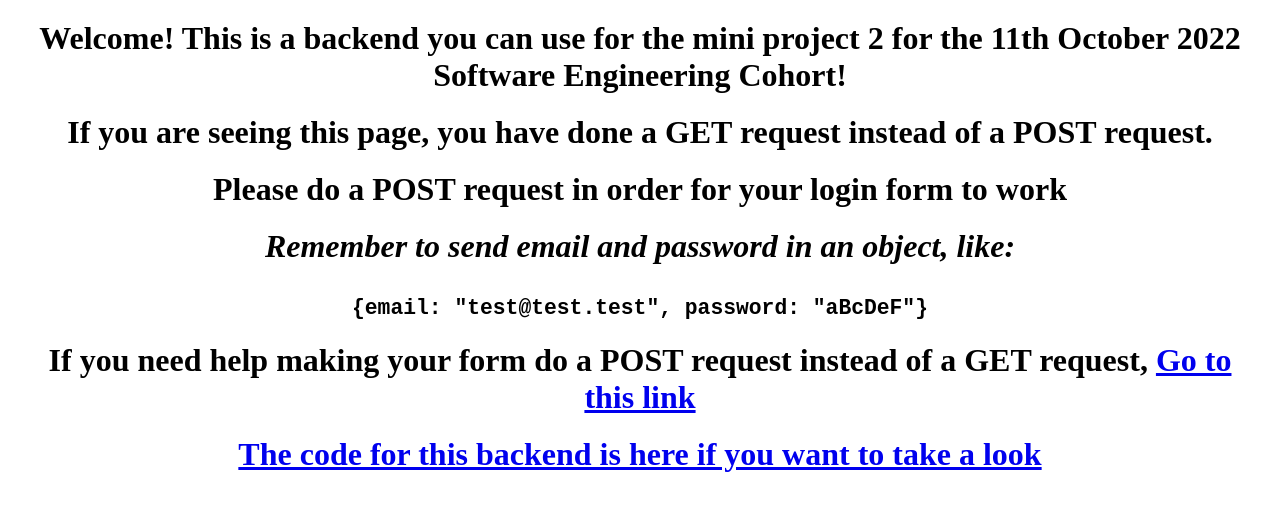
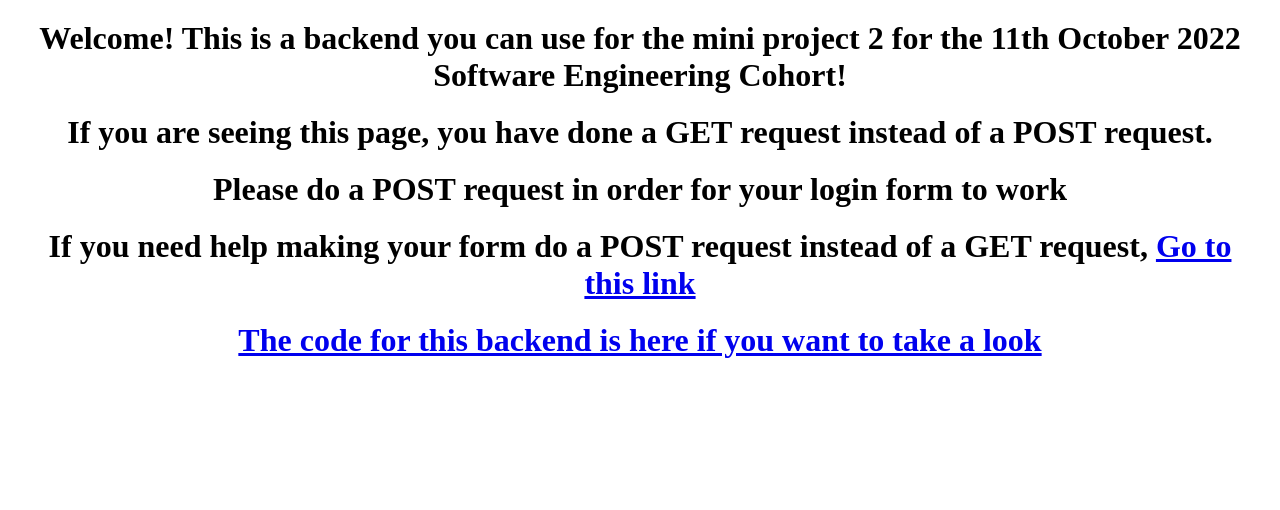
Before and after one commit to JennyChao2022/11oct22-mini-proj-2, a website: page index.html in a window 1280 px wide. Drawn offline with Linux system fonts and the light colour scheme.

Commit message:
update get request page

```diff
--- a/index.html
+++ b/index.html
@@ -18,8 +18,6 @@
         <h1>Welcome! This is a backend you can use for the mini project 2 for the 11th October 2022 Software Engineering Cohort!</h1>
         <h1>If you are seeing this page, you have done a GET request instead of a POST request.</h1>
         <h1>Please do a POST request in order for your login form to work</h1>
-        <h1><i>Remember to send email and password in an object, like:</i></h1>
-        <h1><code>{email: "test@test.test", password: "aBcDeF"}</code></h1>
         <h1>If you need help making your form do a POST request instead of a GET request, <a href="https://www.w3schools.com/tags/att_form_method.asp">Go to this link</a></h1>
         <a href="https://github.com/Sebastian-Webster/11oct22-mini-proj-2"><h1>The code for this backend is here if you want to take a look</h1></a>
     </body>
```
